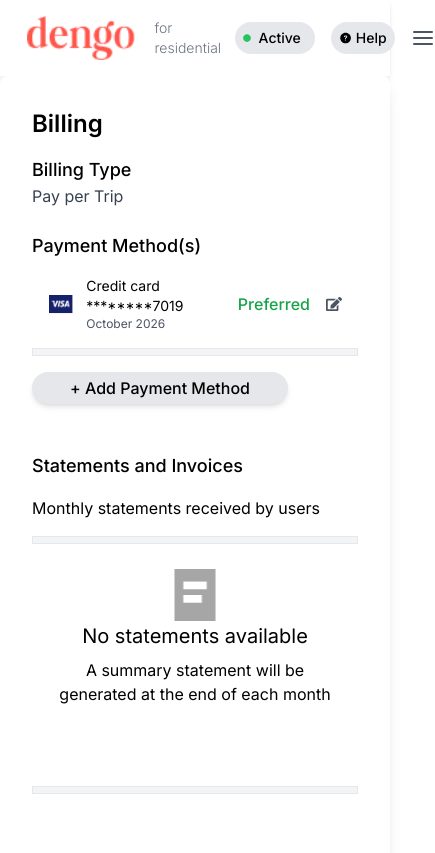
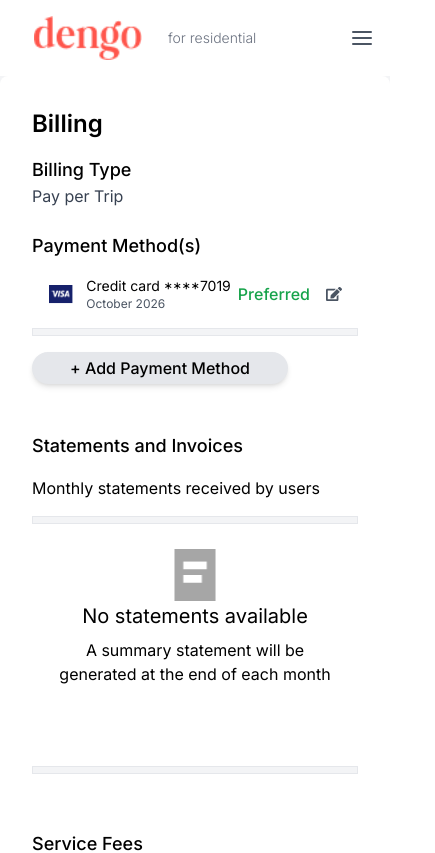
Before and after one commit to bandevedant/dashboard, a Next.js app: page / in a window 390 px wide. Shown: the top 853 px of the page, 435 px wide, since content can reach past the window. Built offline with nearby package versions, Linux system fonts and the light colour scheme.

Commit message:
header-adjustment

```diff
--- a/src/components/Header.jsx
+++ b/src/components/Header.jsx
@@ -27,13 +27,13 @@
       {/* Right Section: Active Status, Help Icon, Profile */}
       <div className="flex items-center space-x-4">
         {/* Active Status */}
-        <div className="flex flex-row items-center p-2 gap-2 w-20 h-8 bg-gray-200 rounded-full">
+        <div className="hidden md:flex flex-row items-center p-2 gap-2 w-20 h-8 bg-gray-200 rounded-full">
           <FaCircle className="text-green-500" size={8} />
           <span className="text-sm font-medium text-black">Active</span>
         </div>
 
         {/* Help Icon */}
-        <div className="flex flex-row items-center p-2 gap-1 w-16 h-8 bg-gray-200 rounded-full">
+        <div className="hidden md:flex flex-row items-center p-2 gap-1 w-16 h-8 bg-gray-200 rounded-full">
           <IoIosHelpCircle className="text-black-600" size={24} />
           <span className="text-sm font-medium text-black">Help</span>
         </div>
--- a/src/components/Hero.jsx
+++ b/src/components/Hero.jsx
@@ -34,7 +34,7 @@
               </div>
               <div>
                 <p className="text-sm">
-                  {paymentMethod.type} ****{paymentMethod.maskedNumber}
+                  {paymentMethod.type} {paymentMethod.maskedNumber}
                 </p>
                 <p className="text-xs text-gray-600">
                   {paymentMethod.expiry}
```
